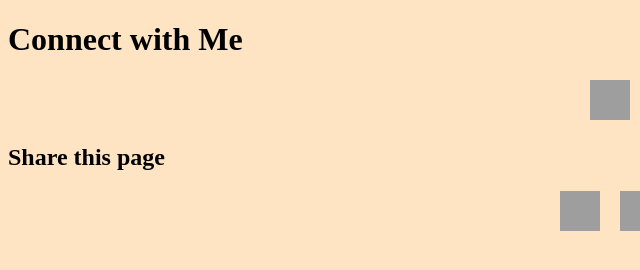
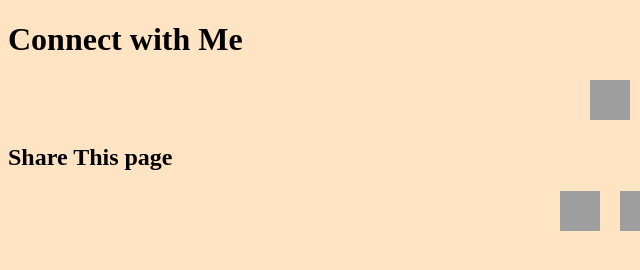
Before and after one commit to AneeshKumar23/html_portfolio, a plain HTML site: page socialmeadia.html in a window 1280 px wide. Shown: the full height of the page, 0-640 px from the left. Drawn offline with Linux system fonts and the light colour scheme; grey boxes are pictures that could not be loaded.

Commit message:
social media integration is done

```diff
--- a/socialmeadia.html
+++ b/socialmeadia.html
@@ -41,7 +41,7 @@
             </a>
         </li>
     </ul>
-    <h2>Share this page</h2>
+    <h2>Share This page</h2>
     <ul class="social-icons">
         <li>
             <a href="https://www.facebook.com/sharer/sharer.php?u=yourpageurl" target="_blank">
```
Also changed, not shown: public/about.html (+0 -1 lines).
